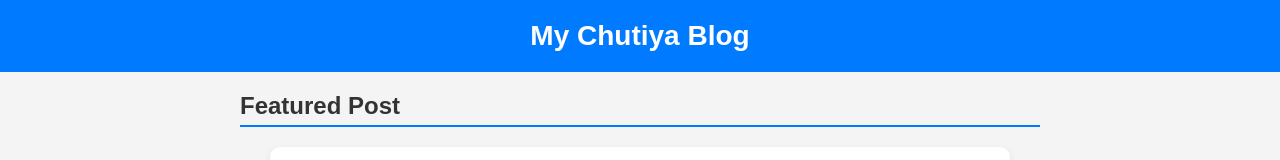
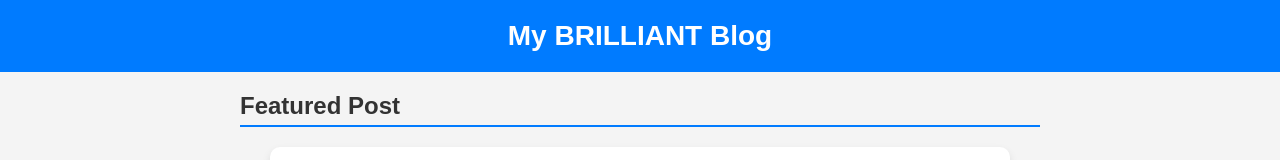
Before and after one commit to AayushG05/DevopsProj, a plain HTML site: page index.html in a window 1280 px wide. Shown: the top 160 px of the page. Drawn offline with Linux system fonts and the light colour scheme.

Commit message:
Updated header

```diff
--- a/index.html
+++ b/index.html
@@ -8,7 +8,7 @@
 </head>
 <body>
     <header>
-        My Chutiya Blog
+        My BRILLIANT Blog
     </header>
     <section id="featured">
         <h2>Featured Post</h2>
```
